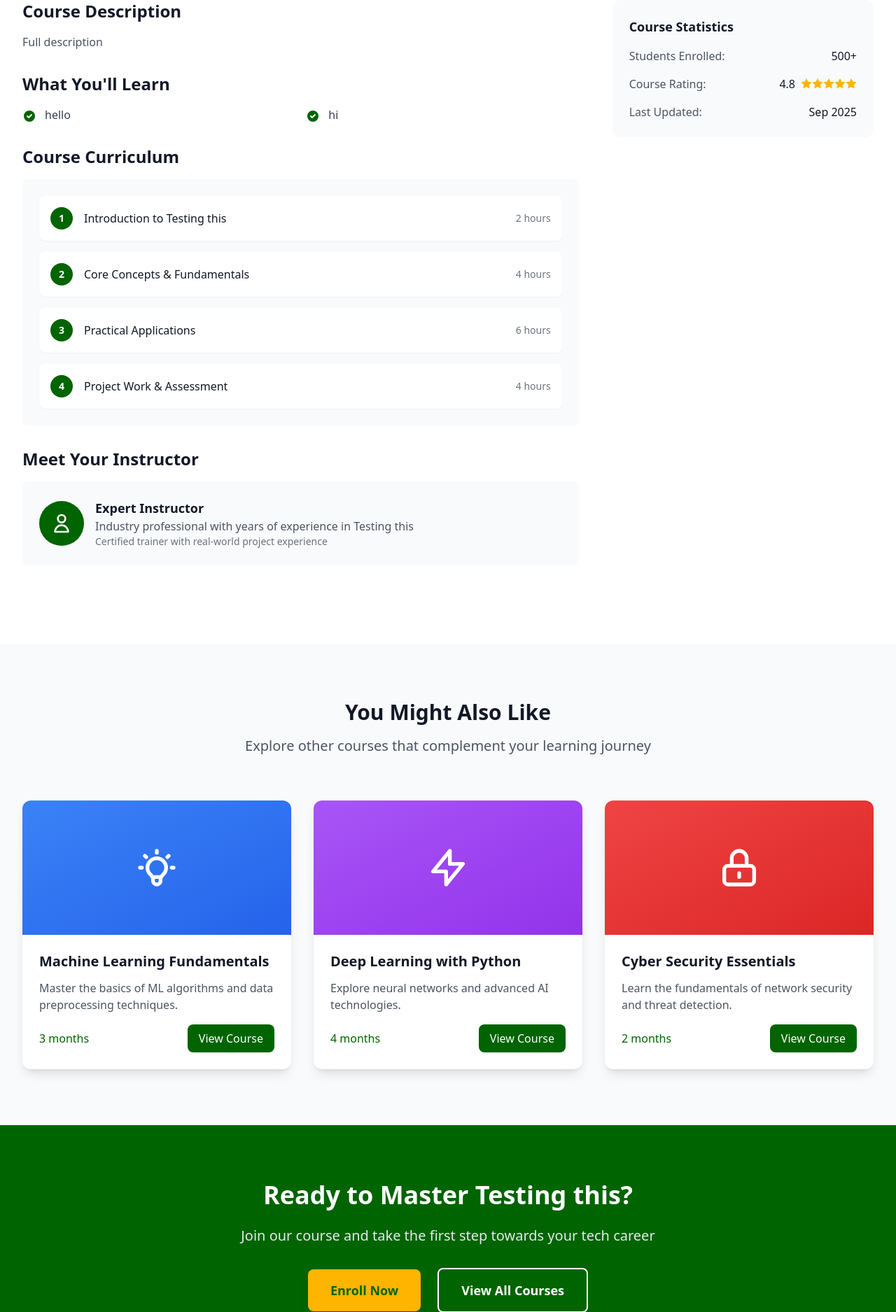
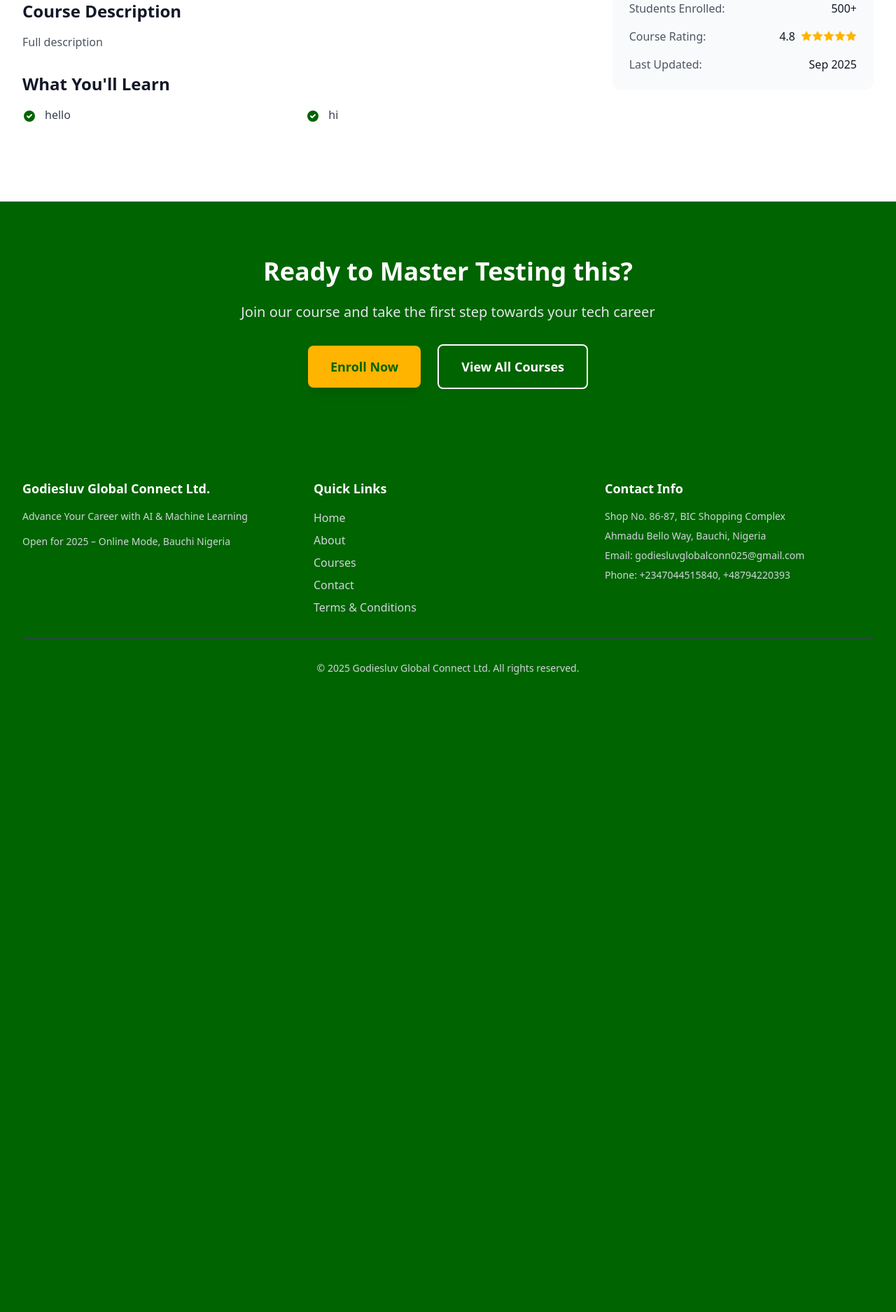
Before and after one commit to DamaMichaelYohanna/mannielytics, a Django app: page /courses/1/ in a window 1280 px wide. Shown: the part 836-2711 px from the top of the page at 70% size. After the commit the page ends 1800 px from the top, so only its background shows below. Run offline with Django 5.2, Linux system fonts and the light colour scheme; data comes from the database, SQL or seed files in the repository; some libraries are stand-ins or nearby versions.

Commit message:
updated template

```diff
--- a/templates/courses/course_detail.html
+++ b/templates/courses/course_detail.html
@@ -60,7 +60,7 @@
                 {% endif %}
 
                 <!-- Course Curriculum -->
-                <div class="mb-8">
+                <!-- <div class="mb-8">
                     <h2 class="text-2xl font-bold text-gray-900 mb-4">Course Curriculum</h2>
                     <div class="bg-gray-50 rounded-lg p-6">
                         <div class="space-y-4">
@@ -105,10 +105,10 @@
                             </div>
                         </div>
                     </div>
-                </div>
+                </div> -->
 
                 <!-- Instructor Information -->
-                <div class="mb-8">
+                <!-- <div class="mb-8">
                     <h2 class="text-2xl font-bold text-gray-900 mb-4">Meet Your Instructor</h2>
                     <div class="bg-gray-50 rounded-lg p-6">
                         <div class="flex items-center">
@@ -124,7 +124,7 @@
                             </div>
                         </div>
                     </div>
-                </div>
+                </div> -->
             </div>
 
             <!-- Sidebar -->
@@ -135,11 +135,9 @@
                         <div class="text-3xl font-bold text-brand-green mb-2">
                             {% if course.price > 0 %}
                             ₦{{ course.price|floatformat:0 }}
-                            {% else %}
-                            Free
+
                             {% endif %}
                         </div>
-                        <p class="text-gray-600">One-time payment</p>
                     </div>
 
                     <div class="space-y-4 mb-6">
@@ -219,7 +217,7 @@
 </section>
 
 <!-- Related Courses Section -->
-<section class="py-20 bg-gray-50">
+<!-- <section class="py-20 bg-gray-50">
     <div class="max-w-7xl mx-auto px-4 sm:px-6 lg:px-8">
         <div class="text-center mb-16">
             <h2 class="text-3xl font-bold text-gray-900 mb-4">You Might Also Like</h2>
@@ -227,7 +225,6 @@
         </div>
 
         <div class="grid grid-cols-1 md:grid-cols-3 gap-8">
-            <!-- Related Course 1 -->
             <div class="bg-white rounded-xl shadow-lg overflow-hidden hover:shadow-xl transition-shadow duration-300">
                 <div class="w-full h-48 bg-gradient-to-br from-blue-500 to-blue-600 flex items-center justify-center">
                     <svg class="w-16 h-16 text-white" fill="none" stroke="currentColor" viewBox="0 0 24 24">
@@ -246,7 +243,6 @@
                 </div>
             </div>
 
-            <!-- Related Course 2 -->
             <div class="bg-white rounded-xl shadow-lg overflow-hidden hover:shadow-xl transition-shadow duration-300">
                 <div class="w-full h-48 bg-gradient-to-br from-purple-500 to-purple-600 flex items-center justify-center">
                     <svg class="w-16 h-16 text-white" fill="none" stroke="currentColor" viewBox="0 0 24 24">
@@ -265,7 +261,6 @@
                 </div>
             </div>
 
-            <!-- Related Course 3 -->
             <div class="bg-white rounded-xl shadow-lg overflow-hidden hover:shadow-xl transition-shadow duration-300">
                 <div class="w-full h-48 bg-gradient-to-br from-red-500 to-red-600 flex items-center justify-center">
                     <svg class="w-16 h-16 text-white" fill="none" stroke="currentColor" viewBox="0 0 24 24">
@@ -285,7 +280,7 @@
             </div>
         </div>
     </div>
-</section>
+</section> -->
 
 <!-- Call to Action -->
 <section class="py-20 bg-brand-green text-white">
```
